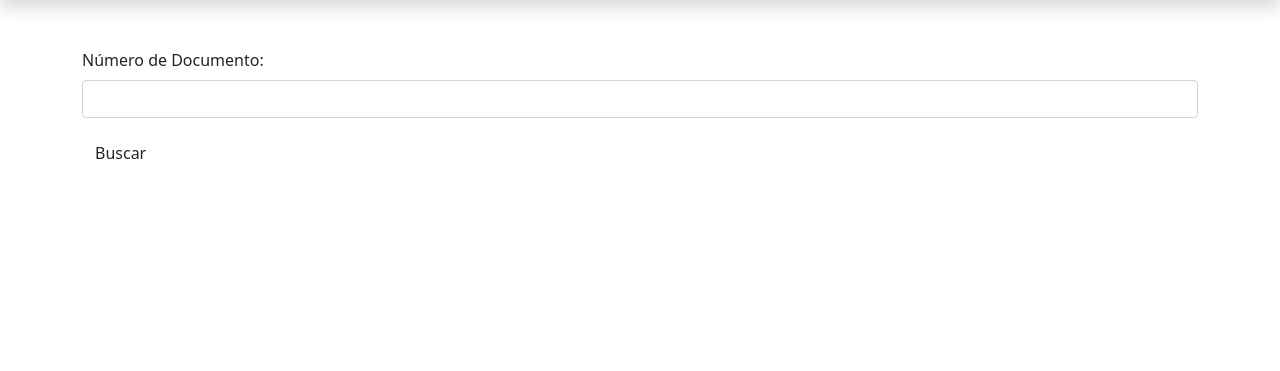
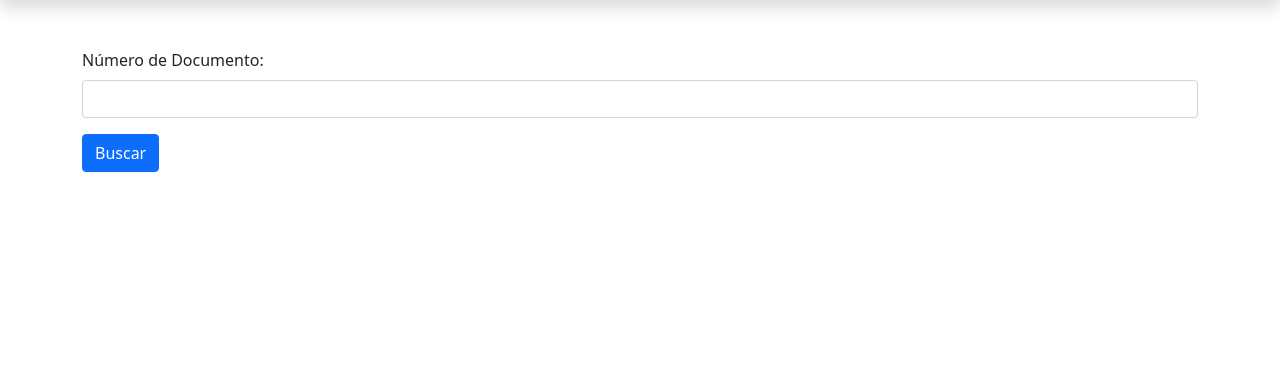
Before and after one commit to FacuLedesmaBertalot/TP4, a PHP site: page /BuscarPersona.php in a window 1280 px wide. Shown: the part 56-427 px from the top of the page. Run offline with PHP 8.4, Linux system fonts and the light colour scheme.

Commit message:
Error modificado

```diff
--- a/View/BuscarPersona.php
+++ b/View/BuscarPersona.php
@@ -18,7 +18,7 @@
                 <label for="dni" class="form-label">Número de Documento:</label>
                 <input type="text" name="dni" id="dni" class="form-control" required>
             </div>
-            <button type="submit" class="btn brn-primary">Buscar</button>
+            <button type="submit" class="btn btn-primary">Buscar</button>
         </form>
 
     </div>
```
